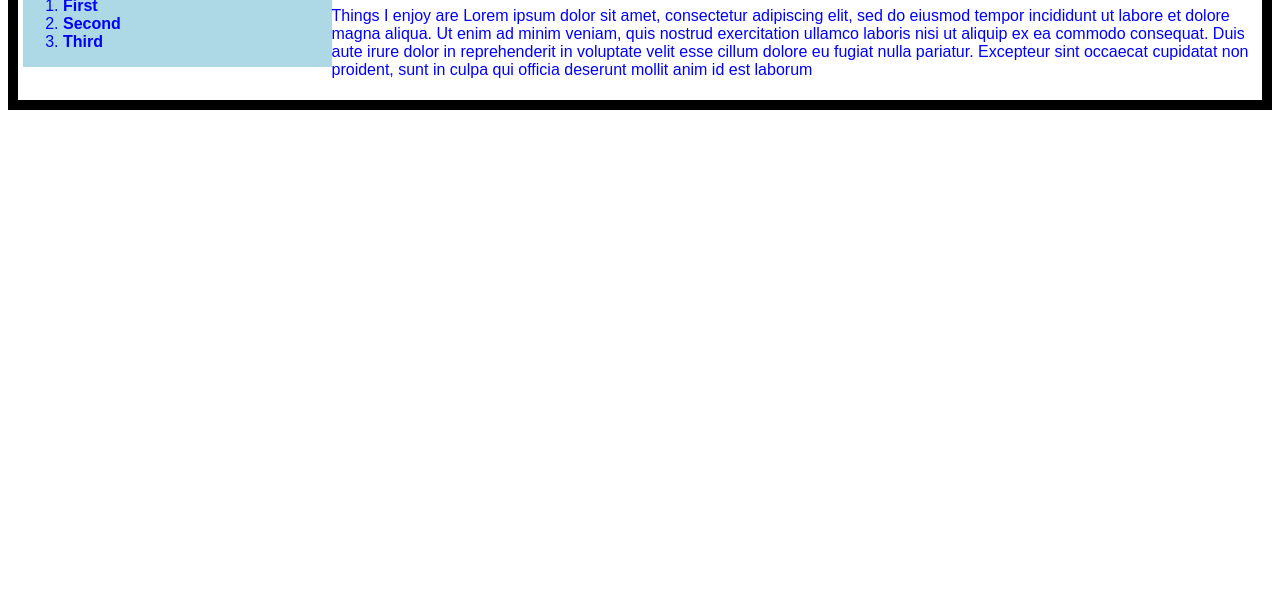
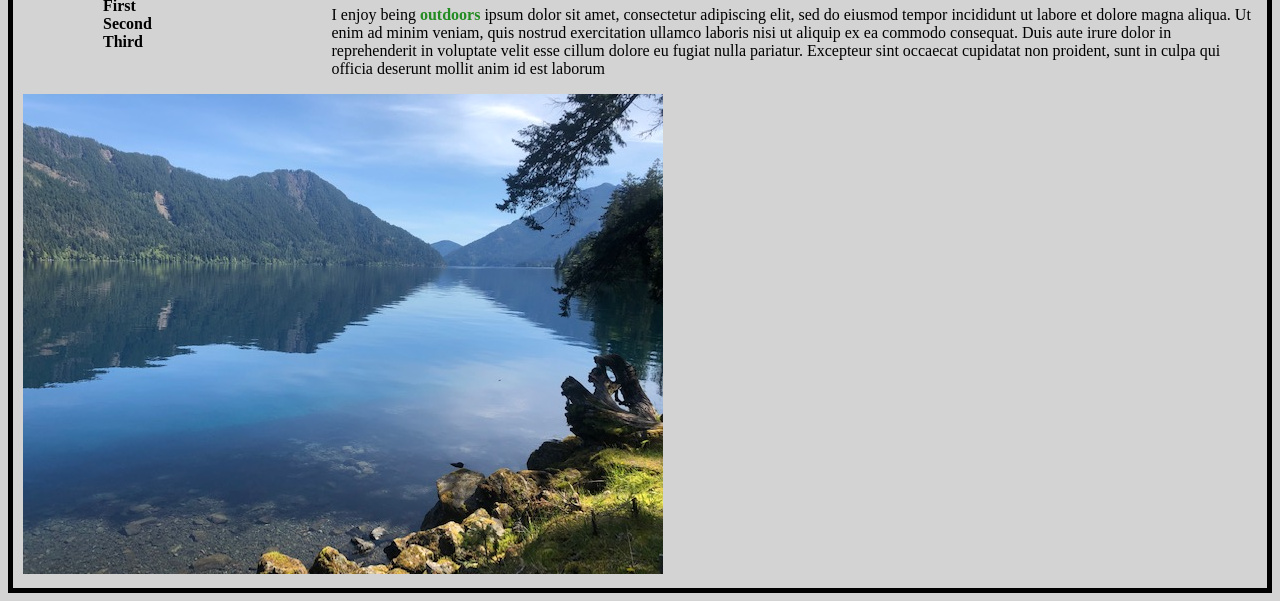
Before and after one commit to mtiapkov/MarkT-Portfolio, a plain HTML site: page index.html in a window 1280 px wide. Shown: the part 348-949 px from the top of the page. Before the commit the page ends 800 px from the top, so only its background shows below. Drawn offline with Linux system fonts and the light colour scheme.

Commit message:
Add image folder/images, class tags

```diff
--- a/css/styles.css
+++ b/css/styles.css
@@ -1,14 +1,20 @@
 body
 {
-  font-family: Arial, Helvetica, sans-serif;
-  color: blue;
-  border: 10px solid black;
-  padding: 5px;
+  font-family: 'Times New Roman', Times, serif;
+  color: black;
+  border: 5px solid black;
+  background-color: lightgray;
+  padding: 10px;
 }
 
 .sidebar
 {
   float: left;
   width: 25%;
-  background-color: lightblue
 }
+
+.green
+{
+  color: forestgreen;
+  font-weight: 600;
+}
--- a/index.html
+++ b/index.html
@@ -18,18 +18,20 @@
       <div class="sidebar">
     <p>List of projects I've worked on.</p>
     <ol>
-      <li><strong>First</strong></li>
-      <li><strong>Second</strong></li>
-      <li><Strong>Third</Strong></li>
+      <ul><strong>First</strong></ul>
+      <ul><strong>Second</strong></ul>
+      <ul><Strong>Third</Strong></ul>
   </ol>
 </div>
 </body>
 
-
+<di</div>
     <h1>Things I enjoy</h1>
-      <p>Things I enjoy are Lorem ipsum dolor sit amet, consectetur adipiscing elit, sed do eiusmod tempor incididunt ut labore et dolore magna aliqua. Ut enim ad minim veniam, quis nostrud exercitation ullamco laboris nisi
+      <p>I enjoy being <span class="green"> outdoors</span> ipsum dolor sit amet, consectetur adipiscing elit, sed do eiusmod tempor incididunt ut labore et dolore magna aliqua. Ut enim ad minim veniam, quis nostrud exercitation ullamco laboris nisi
         ut aliquip ex ea commodo consequat. Duis aute irure dolor in reprehenderit in voluptate velit esse cillum dolore eu fugiat nulla pariatur. Excepteur sint occaecat cupidatat non proident, sunt in
         culpa qui officia deserunt mollit anim id est laborum </p>
+        <img src="images/img1.jpg" alt="Photo of nature">
+
 
 </div>
 </html>
```
Also changed, not shown: images/img1.jpg (added).
